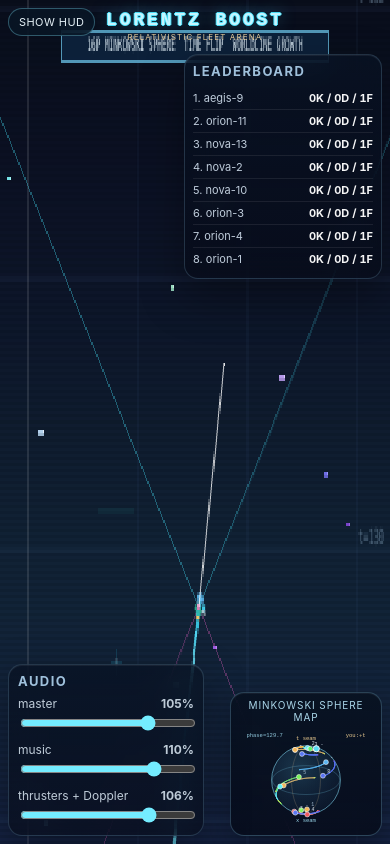
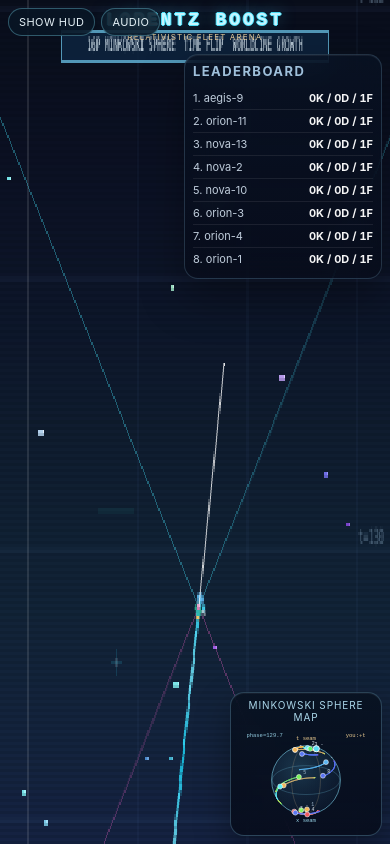
Before and after one commit to MSulSal/lorentz-boost, a React (Vite) app: page / in a window 390 px wide. Built offline with nearby package versions, Linux system fonts and the light colour scheme.

Commit message:
fix(combat-ui): net fleet-loss accounting, non-reset reserve loss, collapsed audio dock

```diff
--- a/src/App.jsx
+++ b/src/App.jsx
@@ -515,6 +515,7 @@ export default function App() {
   const spaceLatch = useRef(false);
   const [worldVersion, setWorldVersion] = useState(0);
   const [hudOpen, setHudOpen] = useState(false);
+  const [audioOpen, setAudioOpen] = useState(false);
   const [opts, setOpts] = useState({
     finiteLight: true,
     lengthContraction: true,
@@ -619,14 +620,22 @@ export default function App() {
       <BrandBanner />
       <LiveLeaderboard world={hudWorld} />
       <MinimapOverlay world={hudWorld} />
-      <AudioDock audioMix={audioMix} setAudioMix={setAudioMix} />
+      {audioOpen && <AudioDock audioMix={audioMix} setAudioMix={setAudioMix} />}
       <TouchControls touchRef={touchRef} />
+      <div className="top-left-controls">
         <button
           className={`hud-toggle ${hudOpen ? 'open' : ''}`}
           onClick={() => setHudOpen((v) => !v)}
         >
           {hudOpen ? 'Hide HUD' : 'Show HUD'}
         </button>
+        <button
+          className={`audio-toggle ${audioOpen ? 'open' : ''}`}
+          onClick={() => setAudioOpen((v) => !v)}
+        >
+          {audioOpen ? 'Hide Audio' : 'Audio'}
+        </button>
+      </div>
       {hudOpen && (
         <Hud
           world={hudWorld}
--- a/src/styles.css
+++ b/src/styles.css
@@ -76,10 +76,18 @@ html, body {
   z-index: 6;
 }
 
-.hud-toggle {
+.top-left-controls {
   position: absolute;
   top: 16px;
   left: 16px;
+  display: flex;
+  align-items: center;
+  gap: 8px;
+  z-index: 7;
+}
+
+.hud-toggle,
+.audio-toggle {
   z-index: 6;
   border: 1px solid rgba(130, 232, 255, 0.32);
   background: rgba(8, 22, 38, 0.78);
@@ -93,7 +101,8 @@ html, body {
   backdrop-filter: blur(10px);
 }
 
-.hud-toggle.open {
+.hud-toggle.open,
+.audio-toggle.open {
   border-color: rgba(255, 190, 120, 0.42);
   background: rgba(38, 22, 8, 0.8);
 }
@@ -201,8 +210,8 @@ kbd {
 
 .audio-dock {
   position: absolute;
-  left: 12px;
-  bottom: 12px;
+  left: 390px;
+  top: 62px;
   width: min(270px, calc(100vw - 24px));
   z-index: 7;
   padding: 10px 12px;
@@ -381,14 +390,22 @@ kbd {
     transform: none;
   }
   .hud-toggle {
-    top: 8px;
-    left: 8px;
     padding: 6px 10px;
     font-size: 11px;
   }
+  .audio-toggle {
+    padding: 6px 10px;
+    font-size: 11px;
+  }
+  .top-left-controls {
+    top: 8px;
+    left: 8px;
+    gap: 6px;
+  }
   .audio-dock {
-    left: 8px;
-    bottom: 8px;
+    left: auto;
+    right: 8px;
+    top: 54px;
     width: min(196px, calc(100vw - 16px));
     padding: 8px 9px;
   }
@@ -408,12 +425,12 @@ kbd {
     display: flex;
   }
   .audio-dock {
-    bottom: calc(82px + env(safe-area-inset-bottom));
+    top: calc(54px + env(safe-area-inset-top));
   }
   .minimap-overlay {
     bottom: calc(82px + env(safe-area-inset-bottom));
   }
-  .hud-toggle {
+  .top-left-controls {
     top: calc(8px + env(safe-area-inset-top));
   }
 }
--- a/src/world.js
+++ b/src/world.js
@@ -246,17 +246,10 @@ function convertVictimToFleet(victim, killer, world) {
 
 function consumeFleetReserve(entity, world) {
   if ((entity.fleetReserve ?? 0) <= 0) return false;
-  const heading = Math.sign(entity.vel.x) || entity.facing || 1;
   entity.fleetReserve = Math.max(0, (entity.fleetReserve ?? 0) - 1);
-  entity.progress = Math.max(0, (entity.progress ?? 0) - RESPAWN_BACKTRACK * 0.28);
-  entity.unwrappedX = (entity.unwrappedX ?? entity.pos.x) - heading * RESPAWN_BACKTRACK * 0.32;
-  entity.pos = v(wrapX(entity.unwrappedX), 0);
-  entity.vel = v(heading * 30, 0);
-  entity.hp = Math.max(34, (entity.hp ?? HP_MAX) * 0.62);
-  entity.boostEnergy = Math.max(FUEL_MAX * 0.38, entity.boostEnergy ?? 0);
-  entity.invulnerableUntil = Math.max(entity.invulnerableUntil ?? 0, world.t + INVULNERABLE_SECONDS * 0.9);
-  entity.history = [snapshot(entity, world.t)];
-  entity.lastTrailAt = world.t;
+  // Fleet loss is now a pure ship-count decrement, not a pseudo-respawn reset.
+  entity.hp = Math.max(36, entity.hp ?? 0);
+  entity.invulnerableUntil = Math.max(entity.invulnerableUntil ?? 0, world.t + 0.45);
   emitFlash(world, {
     type: 'fleet-loss',
     x: entity.pos.x,
@@ -614,14 +607,15 @@ function refreshRespawns(world) {
   }
 }
 
-function killEntity(victim, killer, world, cause, options = {}) {
-  const skipCapture = !!options.skipCapture;
+function killEntity(victim, killer, world, cause) {
   if (killer && killer.id !== victim.id) {
     killer.kills += 1;
     killer.score += KILL_SCORE;
-    if (!skipCapture) {
-      convertVictimToFleet(victim, killer, world);
-    }
+    convertVictimToFleet(victim, killer, world);
+  }
+
+  if (consumeFleetReserve(victim, world)) {
+    return;
   }
 
   victim.deaths += 1;
@@ -640,8 +634,6 @@ function killEntity(victim, killer, world, cause, options = {}) {
     hue: killer?.hue ?? victim.hue,
   });
   scatterDeadWorldlineDrops(victim, world);
-  if (consumeFleetReserve(victim, world)) return;
-
   queueRespawn(victim, world);
 }
 
@@ -833,8 +825,10 @@ function energyEventHit(entity, prevWrappedX, prevCoordT, currCoordT, event) {
 function applyEnergySpeedBoost(entity, event) {
   const maxBeta = entity.kind === 'player' ? PLAYER_MAX_BETA : BOT_MAX_BETA;
   const heading = Math.sign(entity.vel.x) || entity.facing || 1;
+  const speed = Math.abs(entity.vel.x);
   const gain = EVENT_SPEED_BOOST_BASE + event.energy * EVENT_SPEED_BOOST_PER_ENERGY;
-  entity.vel = limitVelocity(v(entity.vel.x + heading * gain, 0), maxBeta);
+  const boostedSpeed = speed + gain;
+  entity.vel = limitVelocity(v(heading * boostedSpeed, 0), maxBeta);
 }
 
 function collectEnergyEvents(entity, prevWrappedX, world, prevCoordT, currCoordT) {
@@ -1040,22 +1034,71 @@ function resolveTailKills(world, prevXMap, prevCoordTimeMap, currSimT) {
     if (dead) continue;
   }
 
-  // Apply all fleet captures for this frame before consuming ships from deaths.
+  const lossesByVictim = new Map();
+  const firstKillerByVictim = new Map();
+  const killCreditsByKiller = new Map();
   const capturedVictimIds = new Set();
-  for (const pending of pendingKills) {
-    const victim = ownerById.get(pending.victimId);
-    const killer = ownerById.get(pending.killerId);
-    if (!victim || !killer || killer.id === victim.id) continue;
-    if (capturedVictimIds.has(victim.id)) continue;
-    convertVictimToFleet(victim, killer, world);
-    capturedVictimIds.add(victim.id);
-  }
 
+  // 1) Fleet capture pass (once per victim) + killer credits.
   for (const pending of pendingKills) {
     const victim = ownerById.get(pending.victimId);
     if (!victim || !isEntityActive(victim)) continue;
-    const killer = ownerById.get(pending.killerId) ?? null;
-    killEntity(victim, killer, world, 'tail', { skipCapture: true });
+    const killer = ownerById.get(pending.killerId);
+    lossesByVictim.set(victim.id, (lossesByVictim.get(victim.id) ?? 0) + 1);
+    if (killer && killer.id !== victim.id) {
+      if (!firstKillerByVictim.has(victim.id)) {
+        firstKillerByVictim.set(victim.id, killer.id);
+      }
+      killCreditsByKiller.set(killer.id, (killCreditsByKiller.get(killer.id) ?? 0) + 1);
+      if (!capturedVictimIds.has(victim.id)) {
+        convertVictimToFleet(victim, killer, world);
+        capturedVictimIds.add(victim.id);
+      }
+    }
+  }
+
+  // 2) Apply kill credits.
+  for (const [killerId, count] of killCreditsByKiller.entries()) {
+    const killer = ownerById.get(killerId);
+    if (!killer || count <= 0) continue;
+    killer.kills += count;
+    killer.score += KILL_SCORE * count;
+  }
+
+  // 3) Resolve fleet losses. Only full wipe counts as a death.
+  for (const [victimId, losses] of lossesByVictim.entries()) {
+    const victim = ownerById.get(victimId);
+    if (!victim || !isEntityActive(victim) || losses <= 0) continue;
+    let remainingLosses = losses;
+    const reserve = Math.max(0, Math.floor(victim.fleetReserve ?? 0));
+    if (reserve > 0) {
+      const absorbed = Math.min(reserve, remainingLosses);
+      victim.fleetReserve = Math.max(0, reserve - absorbed);
+      victim.hp = Math.max(36, victim.hp ?? 0);
+      victim.invulnerableUntil = Math.max(victim.invulnerableUntil ?? 0, world.t + 0.45);
+      emitFlash(world, {
+        type: 'fleet-loss',
+        x: victim.pos.x,
+        t: world.t,
+        hue: victim.hue,
+      });
+      remainingLosses -= absorbed;
+    }
+
+    if (remainingLosses <= 0) continue;
+
+    const killerId = firstKillerByVictim.get(victim.id);
+    const killer = killerId ? (ownerById.get(killerId) ?? null) : null;
+    victim.deaths += 1;
+    victim.score = Math.max(0, victim.score - DEATH_SCORE_PENALTY);
+    emitFlash(world, {
+      type: 'tail-kill',
+      x: victim.pos.x,
+      t: world.t,
+      hue: killer?.hue ?? victim.hue,
+    });
+    scatterDeadWorldlineDrops(victim, world);
+    queueRespawn(victim, world);
   }
 }
 
```
Lines whose indentation alone changed are shown as unchanged.
